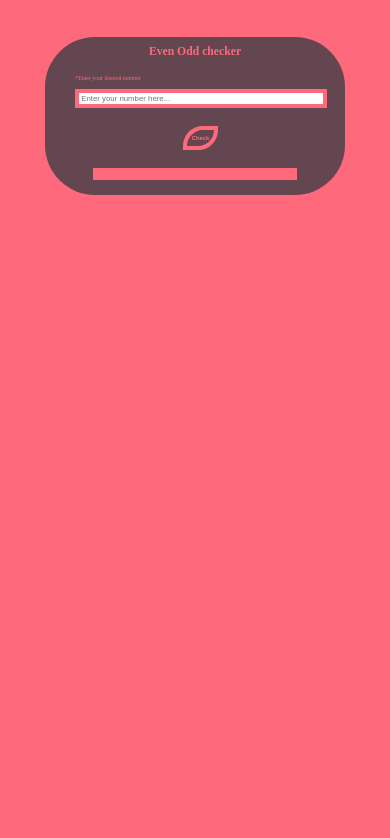
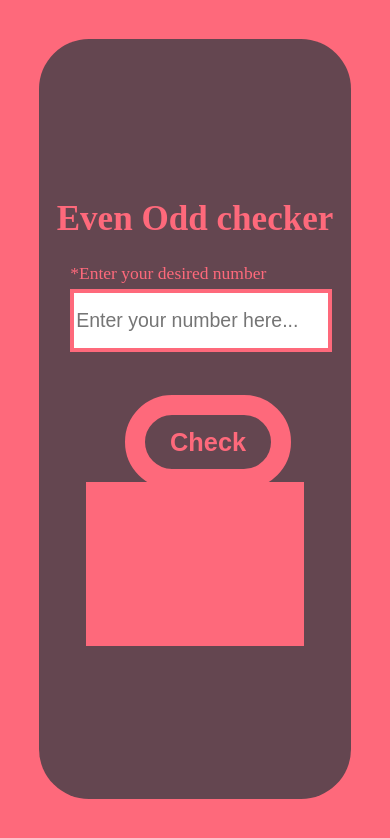
Before and after one commit to engrsaifkhan/evenOddChecker, a plain HTML site: page index.html in a window 390 px wide. Drawn offline with Linux system fonts and the light colour scheme.

Commit message:
mobile responsive

```diff
--- a/style.css
+++ b/style.css
@@ -95,3 +95,114 @@ padding-top: 2%;
 padding-bottom: 2%;
 
 }
+
+@media screen and (max-width: 1000px) {
+  html,body{
+    background-color: rgb(254,105,123);
+    margin: 0%;
+    width:100%;
+    height:100%;
+  }
+  label:before{
+    content: "*";
+    color: rgb(254,105,123);
+  }
+  .background{
+    display: flex;
+    flex-direction: column;
+    justify-content: center;
+    align-items: center;
+    background-color: rgb(100,70,80);
+  width: 80%;
+  height: 90%;
+  margin-left: 10%;
+  /* margin-top: 10%;
+  margin-bottom: 10%; */
+  border-width: 6px;
+  border-radius: 50px;
+  }
+
+  h1{
+  color: rgb(254,105,123);
+  font-size: 9vw;
+  }
+
+  .form1{
+    color:rgb(254,105,123);
+    width: 80%;
+    height: 10%;
+  }
+
+  label{
+    margin-right: 5%;
+    font-size: 4.5vw;
+  }
+
+  #number{
+  border: 4px solid rgb(254,105,123);
+  min: 1;
+  max:100;
+  margin-top: 2%;
+  width: 100%;
+  height: 70%;
+  font-size: 5vw;
+
+  }
+  button{
+    margin-left: 22%;
+    margin-top: 10%;
+    font-size: 6.5vw;
+    border-radius: 50px;
+
+    padding:5% 10%;
+    font-weight: bold;
+    font-family: sans-serif;
+    color: rgb(254,105,123);
+    border: 20px solid rgb(254,105,123);
+    background-color: rgb(100,70,80);
+  }
+  button:hover{
+
+    margin-left: 22%;
+    margin-top: 10%;
+    font-size: 6.5vw;
+    border-radius: 50px;
+
+    padding:5% 10%;
+    font-weight: bold;
+    font-family: sans-serif;
+    color: rgb(254,105,123);
+
+    background-color: rgb(100,70,80);
+    border-style: ridge;
+  }
+  button:active{
+    margin-left: 22%;
+    margin-top: 10%;
+    font-size: 6.5vw;
+    border-radius: 50px;
+
+    padding:5% 10%;
+    font-weight: bold;
+    font-family: sans-serif;
+    color: rgb(254,105,123);
+    border: 4px hidden rgb(254,105,123);
+    background-color: rgb(100,70,80);
+
+  }
+  #result{
+
+    width: 45%;
+    height:20%;
+    font-size: 5vw;
+    text-align: center;
+
+    background-color: rgb(254,105,123);
+  margin-bottom: 5%;
+  padding-left: 25%;
+  padding-top: 2%;
+  padding-bottom: 2%;
+margin-top: 40%;
+  }
+
+}
```
